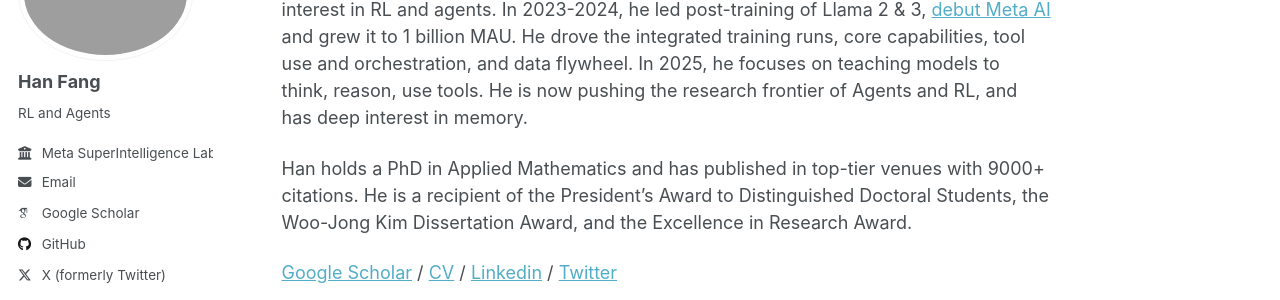
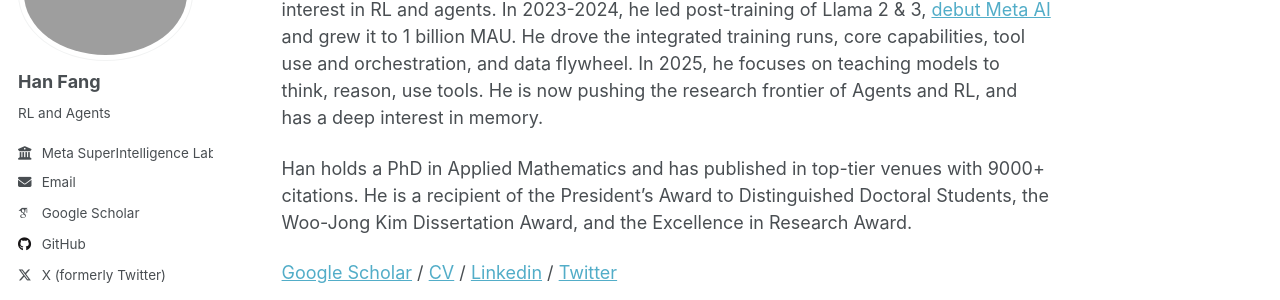
Before and after one commit to hanfang/hanfang.github.io, a Jekyll site: the page built from _pages/about.md, in a window 1280 px wide and 900 px high. Shown: the part 172-472 px from the top of the window. Built offline with Jekyll 4.4.1, drawn with Linux system fonts in a browser that asks for light colours; some web fonts are replaced.

```diff
--- a/_pages/about.md
+++ b/_pages/about.md
@@ -7,7 +7,7 @@ redirect_from:
   - /about.html
 ---
 
-Han Fang is an AI Research Scientist at Meta's SuperIntelligence Labs, with research interest in RL and agents. In 2023-2024, he led post-training of Llama 2 & 3, [debut Meta AI](https://developers.facebook.com/videos/2023/building-metas-next-generation-ai-product-experiences-with-llama/) and grew it to 1 billion MAU. He drove the integrated training runs, core capabilities, tool use and orchestration, and data flywheel. In 2025, he focuses on teaching models to think, reason, use tools. He is now pushing the research frontier of Agents and RL, and has deep interest in memory.
+Han Fang is an AI Research Scientist at Meta's SuperIntelligence Labs, with research interest in RL and agents. In 2023-2024, he led post-training of Llama 2 & 3, [debut Meta AI](https://developers.facebook.com/videos/2023/building-metas-next-generation-ai-product-experiences-with-llama/) and grew it to 1 billion MAU. He drove the integrated training runs, core capabilities, tool use and orchestration, and data flywheel. In 2025, he focuses on teaching models to think, reason, use tools. He is now pushing the research frontier of Agents and RL, and has a deep interest in memory.
 
 Han holds a PhD in Applied Mathematics and has published in top-tier venues with 9000+ citations. He is a recipient of the President’s Award to Distinguished Doctoral Students, the Woo-Jong Kim Dissertation Award, and the Excellence in Research Award.
 
```
